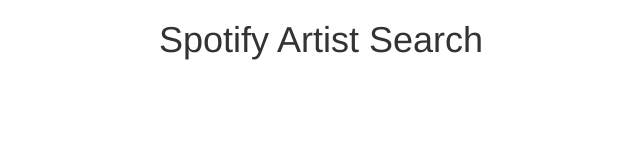
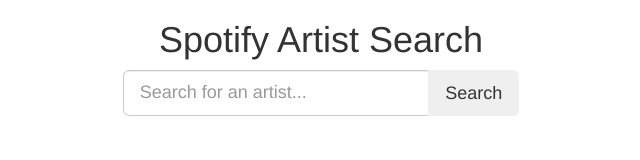
Before and after one commit to clintworrell/g26-Module-1-project, a plain HTML site: page index.html in a window 1280 px wide. Shown: the whole page, without its empty margins (319-959 px from the left). Drawn offline with nearby package versions, Linux system fonts and the light colour scheme.

Commit message:
Add artist search input

```diff
--- a/index.html
+++ b/index.html
@@ -20,6 +20,16 @@
       </div>
     </div>
     <div class="container-fluid" id="main-content">
+      <div class="row" id="artist-search-row">
+        <div class="col-md-offset-4 col-md-4" id="artist-search-col-center">
+          <div class="input-group input-group-lg">
+            <input type="text" class="form-control" placeholder="Search for an artist..." id="artist-search-input">
+            <span class="input-group-btn">
+              <button class="btn btn-secondary" type="button">Search</button>
+            </span>
+          </div>
+        </div>
+      </div>
     </div>
   </body>
   <!-- jQuery (necessary for Bootstrap's JavaScript plugins) -->
```
